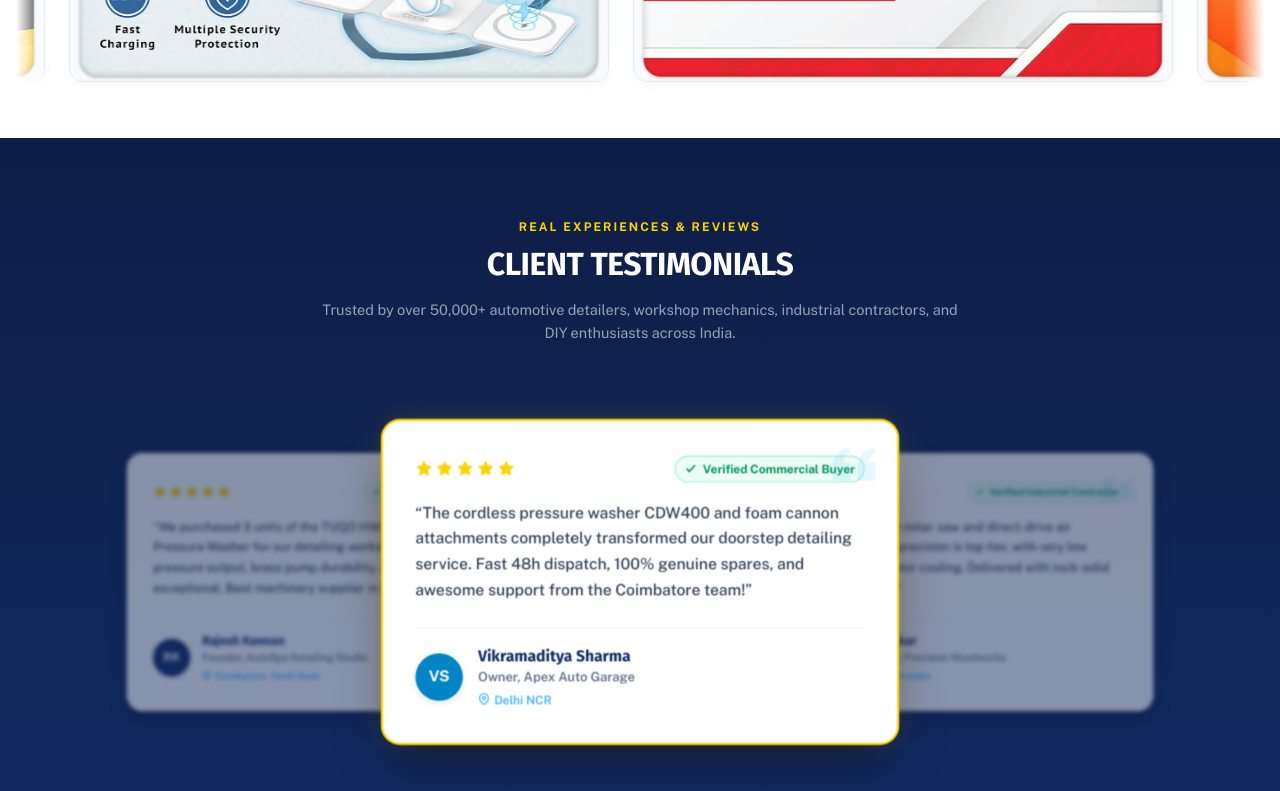
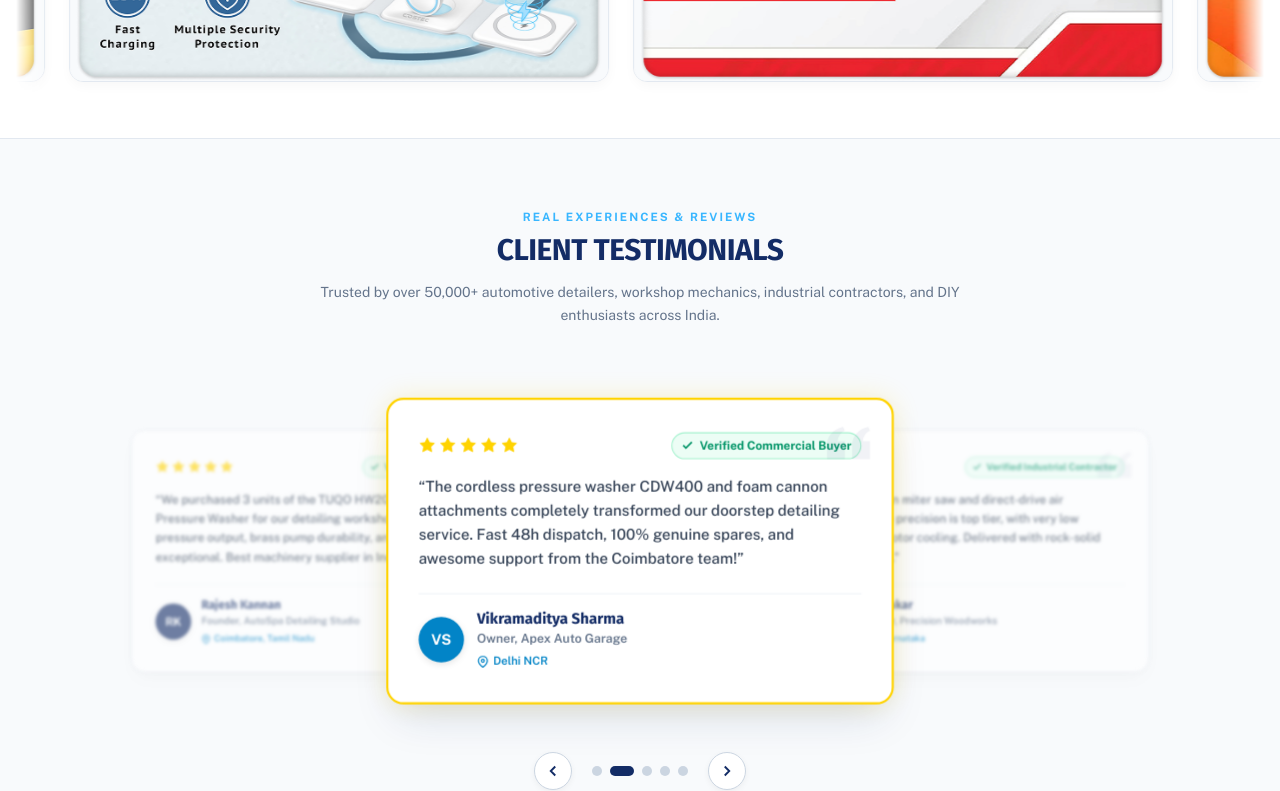
Before and after one commit to Arnav-Sharma437/Skill-store, a Next.js app: page / in a window 1280 px wide. Shown: the part 2420-3211 px from the top of the page. Built offline with nearby package versions, Linux system fonts and the light colour scheme.

Commit message:
feat: change 3D Testimonials background to crisp light studio theme for alternating contrast with navy footer

```diff
--- a/src/components/home/TestimonialsSection.module.css
+++ b/src/components/home/TestimonialsSection.module.css
@@ -1,39 +1,40 @@
 .section {
-  padding: 80px 0 70px;
-  background: linear-gradient(180deg, #0d1e45 0%, #132c66 100%);
-  color: #ffffff;
+  padding: 70px 0 60px;
+  background-color: #f8fafc;
+  border-top: 1px solid #e2e8f0;
+  border-bottom: 1px solid #e2e8f0;
   position: relative;
   overflow: hidden;
 }
 
 .headerRow {
   text-align: center;
-  margin-bottom: 48px;
+  margin-bottom: 40px;
   position: relative;
   z-index: 2;
 }
 
 .subtitle {
-  font-size: 12px;
-  font-weight: 800;
-  color: #ffd300;
+  font-size: 11.5px;
+  font-weight: 850;
+  color: #38b6ff;
   letter-spacing: 2px;
   text-transform: uppercase;
   display: block;
-  margin-bottom: 8px;
+  margin-bottom: 6px;
 }
 
 .title {
-  font-size: 32px;
+  font-size: 30px;
   font-weight: 900;
-  color: #ffffff;
-  margin: 0 0 14px 0;
+  color: #132c66;
+  margin: 0 0 12px 0;
   letter-spacing: -0.5px;
 }
 
 .leadText {
-  font-size: 14.5px;
-  color: #94a3b8;
+  font-size: 14px;
+  color: #64748b;
   max-width: 640px;
   margin: 0 auto;
   line-height: 1.6;
@@ -50,7 +51,7 @@
 
 .carouselTrack {
   position: relative;
-  height: 380px;
+  height: 370px;
   width: 100%;
   display: flex;
   align-items: center;
@@ -62,11 +63,11 @@
   position: absolute;
   top: 50%;
   left: 50%;
-  width: 480px;
+  width: 470px;
   max-width: 90vw;
   background: #ffffff;
-  border-radius: 18px;
-  padding: 32px 30px;
+  border-radius: 16px;
+  padding: 30px 28px;
   color: #1e293b;
   box-sizing: border-box;
   transition: transform 0.55s cubic-bezier(0.25, 1, 0.5, 1),
@@ -76,6 +77,7 @@
   will-change: transform, opacity, filter;
   overflow: hidden;
   user-select: none;
+  border: 1px solid #e2e8f0;
 }
 
 /* Floating Quote Watermark Icon */
@@ -83,7 +85,7 @@
   position: absolute;
   top: 20px;
   right: 20px;
-  color: rgba(56, 182, 255, 0.12);
+  color: rgba(19, 44, 102, 0.06);
   pointer-events: none;
 }
 
@@ -94,7 +96,7 @@
   opacity: 1;
   filter: blur(0px);
   border: 2px solid #ffd300;
-  box-shadow: 0 24px 48px -12px rgba(0, 0, 0, 0.5), 0 0 30px rgba(255, 211, 0, 0.15);
+  box-shadow: 0 20px 40px -10px rgba(19, 44, 102, 0.15), 0 0 25px rgba(255, 211, 0, 0.2);
   pointer-events: auto;
 }
 
@@ -102,32 +104,32 @@
 .cardLeft {
   transform: translate3d(calc(-50% - 310px), -50%, -80px) scale(0.86) rotateY(10deg);
   z-index: 4;
-  opacity: 0.5;
-  filter: blur(2.5px);
-  border: 1px solid rgba(255, 255, 255, 0.2);
-  box-shadow: 0 10px 25px rgba(0, 0, 0, 0.3);
+  opacity: 0.6;
+  filter: blur(2px);
+  border: 1px solid #e2e8f0;
+  box-shadow: 0 10px 25px rgba(0, 0, 0, 0.04);
   cursor: pointer;
 }
 
 .cardLeft:hover {
-  opacity: 0.75;
-  filter: blur(1px);
+  opacity: 0.85;
+  filter: blur(0.5px);
 }
 
 /* Right Card (Behind, Smaller, Blurred) */
 .cardRight {
   transform: translate3d(calc(-50% + 310px), -50%, -80px) scale(0.86) rotateY(-10deg);
   z-index: 4;
-  opacity: 0.5;
-  filter: blur(2.5px);
-  border: 1px solid rgba(255, 255, 255, 0.2);
-  box-shadow: 0 10px 25px rgba(0, 0, 0, 0.3);
+  opacity: 0.6;
+  filter: blur(2px);
+  border: 1px solid #e2e8f0;
+  box-shadow: 0 10px 25px rgba(0, 0, 0, 0.04);
   cursor: pointer;
 }
 
 .cardRight:hover {
-  opacity: 0.75;
-  filter: blur(1px);
+  opacity: 0.85;
+  filter: blur(0.5px);
 }
 
 /* Off-screen Hidden Cards */
@@ -144,7 +146,7 @@
   display: flex;
   align-items: center;
   justify-content: space-between;
-  margin-bottom: 16px;
+  margin-bottom: 14px;
   flex-wrap: wrap;
   gap: 8px;
 }
@@ -169,12 +171,12 @@
 
 .quoteText {
   font-family: var(--font-sans);
-  font-size: 14.5px;
-  line-height: 1.65;
+  font-size: 14px;
+  line-height: 1.6;
   color: #334155;
-  margin: 0 0 22px 0;
+  margin: 0 0 20px 0;
   font-weight: 500;
-  height: 96px;
+  height: 90px;
   display: -webkit-box;
   -webkit-line-clamp: 4;
   -webkit-box-orient: vertical;
@@ -185,18 +187,18 @@
 .authorRow {
   display: flex;
   align-items: center;
-  gap: 14px;
+  gap: 12px;
   border-top: 1px solid #f1f5f9;
-  padding-top: 16px;
+  padding-top: 14px;
 }
 
 .avatar {
-  width: 44px;
-  height: 44px;
+  width: 42px;
+  height: 42px;
   border-radius: 50%;
   color: #ffffff;
   font-weight: 800;
-  font-size: 14px;
+  font-size: 13.5px;
   display: flex;
   align-items: center;
   justify-content: center;
@@ -211,14 +213,14 @@
 }
 
 .authorName {
-  font-size: 14.5px;
+  font-size: 14px;
   font-weight: 850;
   color: #132c66;
   margin: 0;
 }
 
 .authorRole {
-  font-size: 12px;
+  font-size: 11.5px;
   font-weight: 600;
   color: #64748b;
   margin: 0;
@@ -228,9 +230,9 @@
   display: inline-flex;
   align-items: center;
   gap: 4px;
-  font-size: 11px;
+  font-size: 10.5px;
   font-weight: 600;
-  color: #38b6ff;
+  color: #0284c7;
   margin-top: 2px;
 }
 
@@ -240,29 +242,30 @@
   align-items: center;
   justify-content: center;
   gap: 20px;
-  margin-top: 20px;
+  margin-top: 16px;
   position: relative;
   z-index: 10;
 }
 
 .navBtn {
-  width: 42px;
-  height: 42px;
+  width: 38px;
+  height: 38px;
   border-radius: 50%;
-  background: rgba(255, 255, 255, 0.1);
-  border: 1.5px solid rgba(255, 255, 255, 0.2);
-  color: #ffffff;
+  background: #ffffff;
+  border: 1.5px solid #cbd5e1;
+  color: #132c66;
   display: flex;
   align-items: center;
   justify-content: center;
   cursor: pointer;
+  box-shadow: 0 2px 6px rgba(0, 0, 0, 0.05);
   transition: all var(--transition-fast) ease;
 }
 
 .navBtn:hover {
-  background: #ffd300;
-  color: #132c66;
-  border-color: #ffd300;
+  background: #132c66;
+  color: #ffd300;
+  border-color: #132c66;
   transform: scale(1.08);
 }
 
@@ -275,7 +278,7 @@
   width: 10px;
   height: 10px;
   border-radius: 50%;
-  background: rgba(255, 255, 255, 0.25);
+  background: #cbd5e1;
   border: none;
   cursor: pointer;
   padding: 0;
@@ -283,7 +286,7 @@
 }
 
 .activeDot {
-  background: #ffd300;
+  background: #132c66;
   width: 24px;
   border-radius: 12px;
 }
@@ -291,31 +294,31 @@
 /* Responsive */
 @media (max-width: 1024px) {
   .carouselTrack {
-    height: 390px;
+    height: 380px;
   }
   .cardLeft {
     transform: translate3d(calc(-50% - 240px), -50%, -60px) scale(0.84);
-    opacity: 0.4;
+    opacity: 0.5;
   }
   .cardRight {
     transform: translate3d(calc(-50% + 240px), -50%, -60px) scale(0.84);
-    opacity: 0.4;
+    opacity: 0.5;
   }
 }
 
 @media (max-width: 768px) {
   .section {
-    padding: 50px 0 40px;
+    padding: 45px 0 35px;
   }
   .title {
-    font-size: 24px;
+    font-size: 22px;
   }
   .carouselTrack {
-    height: 380px;
+    height: 370px;
   }
   .testimonialCard {
     width: 320px;
-    padding: 24px 20px;
+    padding: 22px 18px;
   }
   .cardCenter {
     transform: translate3d(-50%, -50%, 0) scale(1);
```
